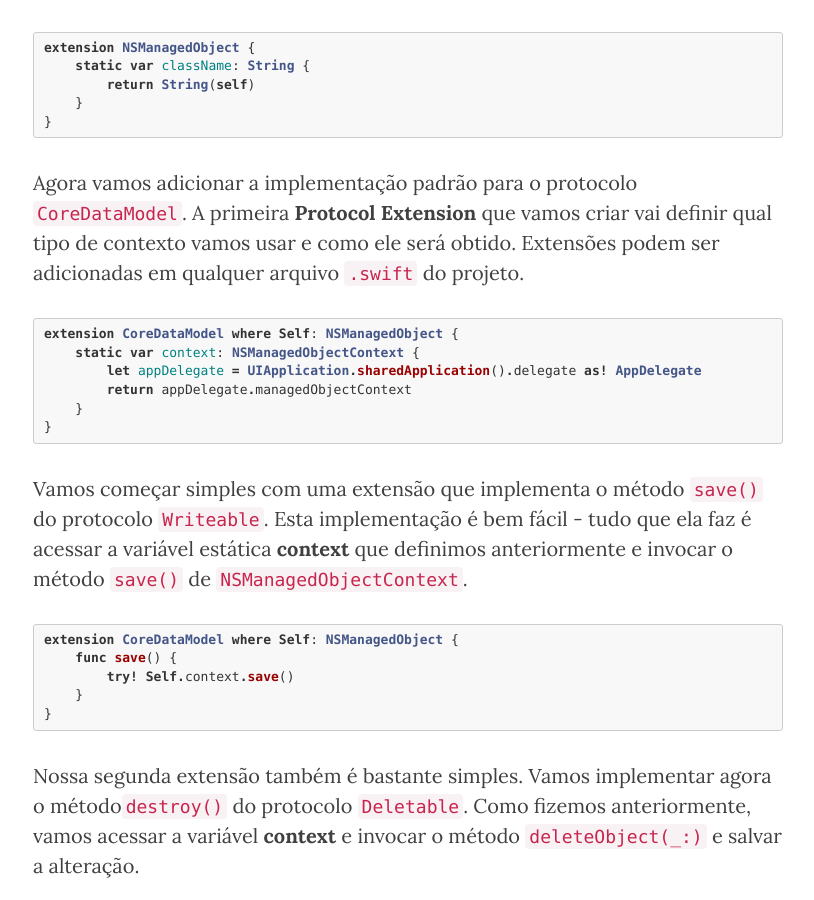
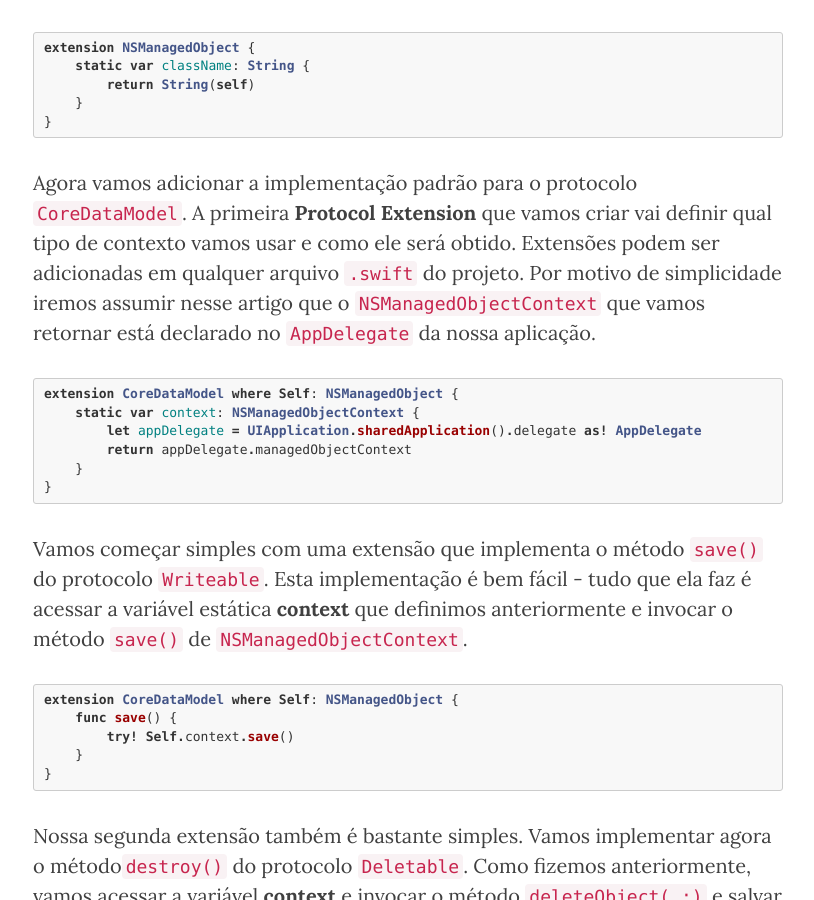
Before and after one commit to CocoaHeadsBrasil/equinociOS, a Jekyll site: the page built from _posts/2016-03-16-protocol-oriented-programming.markdown, in a window 1280 px wide and 900 px high, scrolled down 7857 px. Shown: the whole window, without its empty margins (232-1046 px from the left). Built offline with Jekyll 4.4.1, drawn with Linux system fonts in a browser that asks for light colours; nearby versions of some CDN libraries; comment, search, counter and statistics services are not loaded.

Commit message:
Mudando a imagem do header e adicionando melhorias no artigo.

```diff
--- a/_posts/2016-03-16-protocol-oriented-programming.markdown
+++ b/_posts/2016-03-16-protocol-oriented-programming.markdown
@@ -234,7 +234,7 @@ extension NSManagedObject {
 }
 ~~~
 
-Agora vamos adicionar a implementação padrão para o protocolo `CoreDataModel`. A primeira **Protocol Extension** que vamos criar vai definir qual tipo de contexto vamos usar e como ele será obtido. Extensões podem ser adicionadas em qualquer arquivo `.swift` do projeto.
+Agora vamos adicionar a implementação padrão para o protocolo `CoreDataModel`. A primeira **Protocol Extension** que vamos criar vai definir qual tipo de contexto vamos usar e como ele será obtido. Extensões podem ser adicionadas em qualquer arquivo `.swift` do projeto. Por motivo de simplicidade iremos assumir nesse artigo que o `NSManagedObjectContext` que vamos retornar está declarado no `AppDelegate` da nossa aplicação.
 
 ~~~ swift
 extension CoreDataModel where Self: NSManagedObject {
```
Also changed, not shown: other parts of _posts/2016-03-16-protocol-oriented-programming.markdown (+1 -1 lines), img/lourencomarinho/pale_blue_dot.jpg (added).
